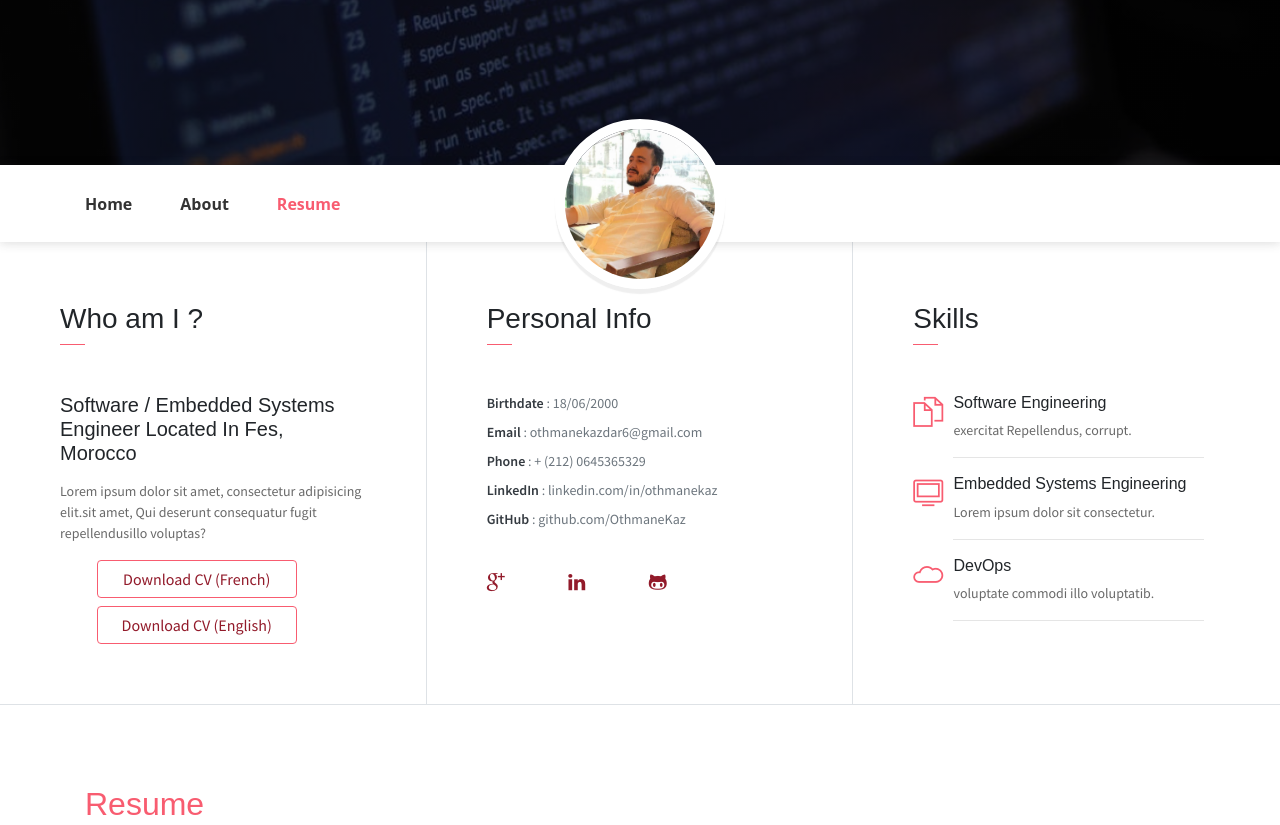
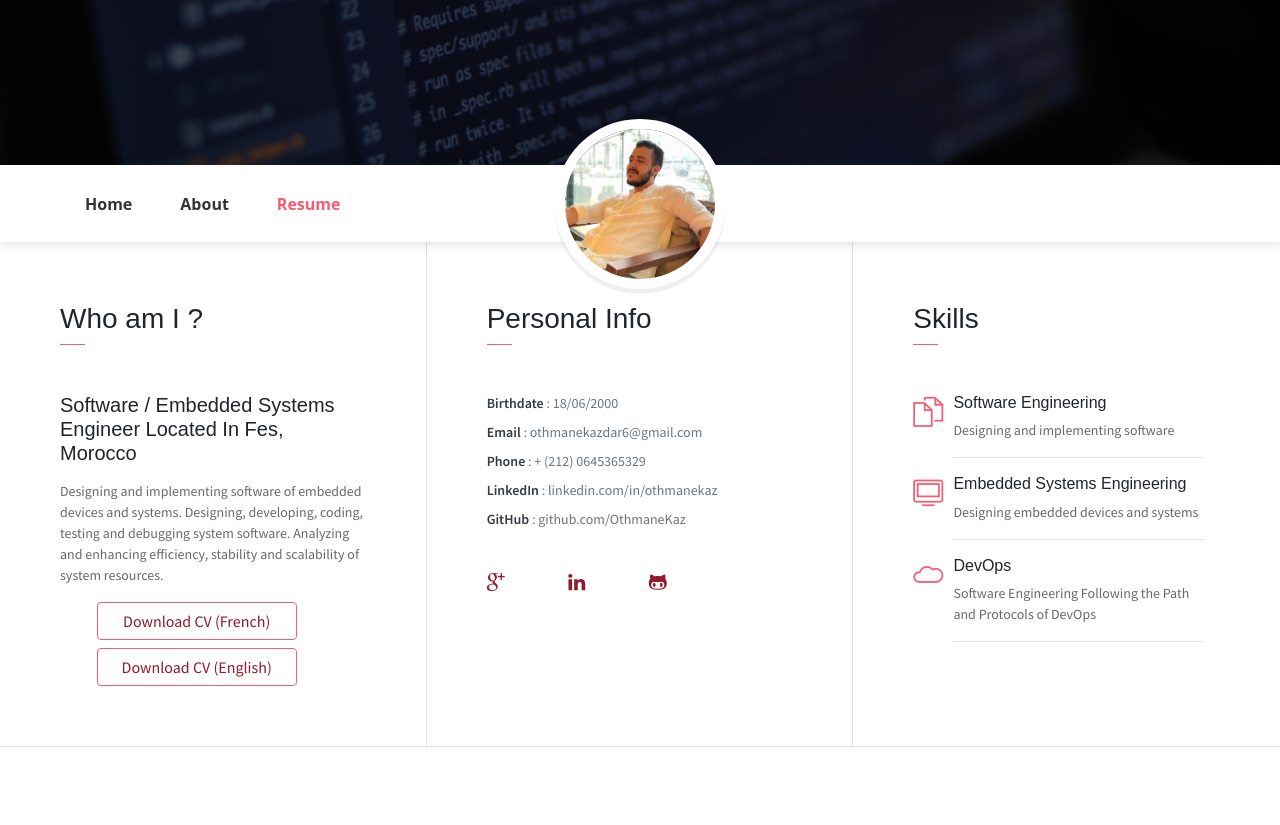
Before and after one commit to OthmaneKaz/othmanekaz, a plain HTML site: page index.html in a window 1280 px wide. Shown: the part 475-1300 px from the top of the page. Drawn offline with Linux system fonts and the light colour scheme.

Commit message:
Update index.html

```diff
--- a/index.html
+++ b/index.html
@@ -67,7 +67,7 @@
                 <h3 class="font-weight-light">Who am I ?</h3>
                 <span class="line mb-5"></span>
                 <h5 class="mb-3">Software / Embedded Systems Engineer Located In Fes, Morocco</h5>
-                <p class="mt-20">Lorem ipsum dolor sit amet, consectetur adipisicing elit.sit amet, Qui deserunt consequatur fugit repellendusillo voluptas?</p>
+                <p class="mt-20">Designing and implementing software of embedded devices and systems. Designing, developing, coding, testing and debugging system software. Analyzing and enhancing efficiency, stability and scalability of system resources.</p>
                 <button style="margin-bottom:8px;" class="btn btn-outline-danger"><a href="assets/cv/Kazdar_Othmane.pdf" download="Kazdar_Othmane">Download CV (French)</a></button>
                 <button class="btn btn-outline-danger"><a href="assets/cv/Kazdar_Othmane_Eng.pdf" download="Kazdar_Othmane_Eng">Download CV (English)</a></button>
             </div>
@@ -94,7 +94,7 @@
                     <div class="col-1 text-danger pt-1"><i class="ti-files icon-lg"></i></div>
                     <div class="col-10 ml-auto mr-3">
                         <h6>Software Engineering</h6>
-                        <p class="subtitle"> exercitat Repellendus,  corrupt.</p>
+                        <p class="subtitle">Designing and implementing software</p>
                         <hr>
                     </div>
                 </div>
@@ -102,7 +102,7 @@
                     <div class="col-1 text-danger pt-1"><i class="ti-desktop icon-lg"></i></div>
                     <div class="col-10 ml-auto mr-3">
                         <h6>Embedded Systems Engineering</h6>
-                        <p class="subtitle">Lorem ipsum dolor sit consectetur.</p>
+                        <p class="subtitle">Designing embedded devices and systems</p>
                         <hr>
                     </div>
                 </div>
@@ -110,7 +110,7 @@
                     <div class="col-1 text-danger pt-1"><i class="ti-cloud icon-lg"></i></div>
                     <div class="col-10 ml-auto mr-3">
                         <h6>DevOps</h6>
-                        <p class="subtitle">voluptate commodi illo voluptatib.</p>
+                        <p class="subtitle">Software Engineering Following the Path and Protocols of DevOps</p>
                         <hr>
                     </div>
                 </div>
```
